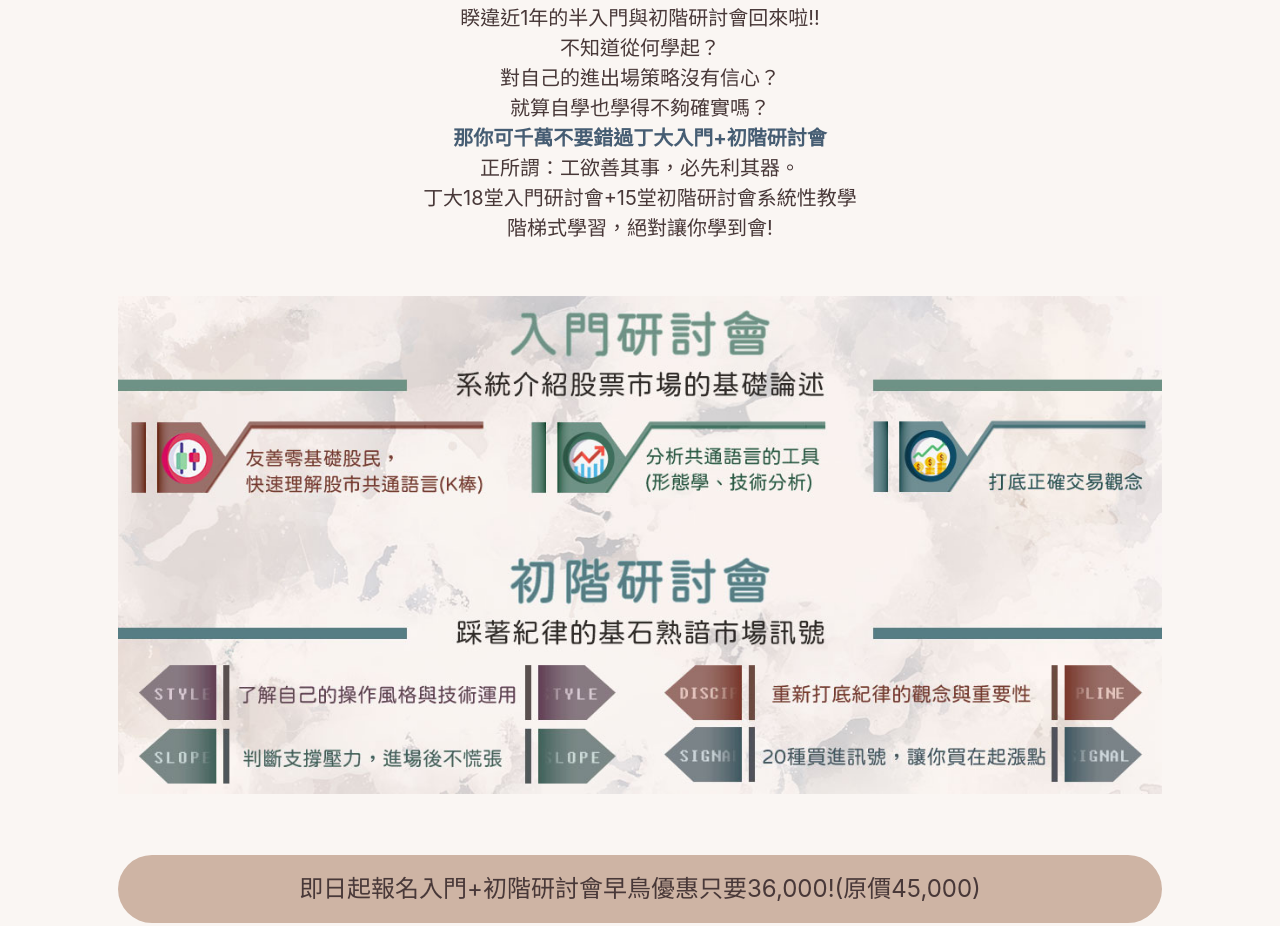
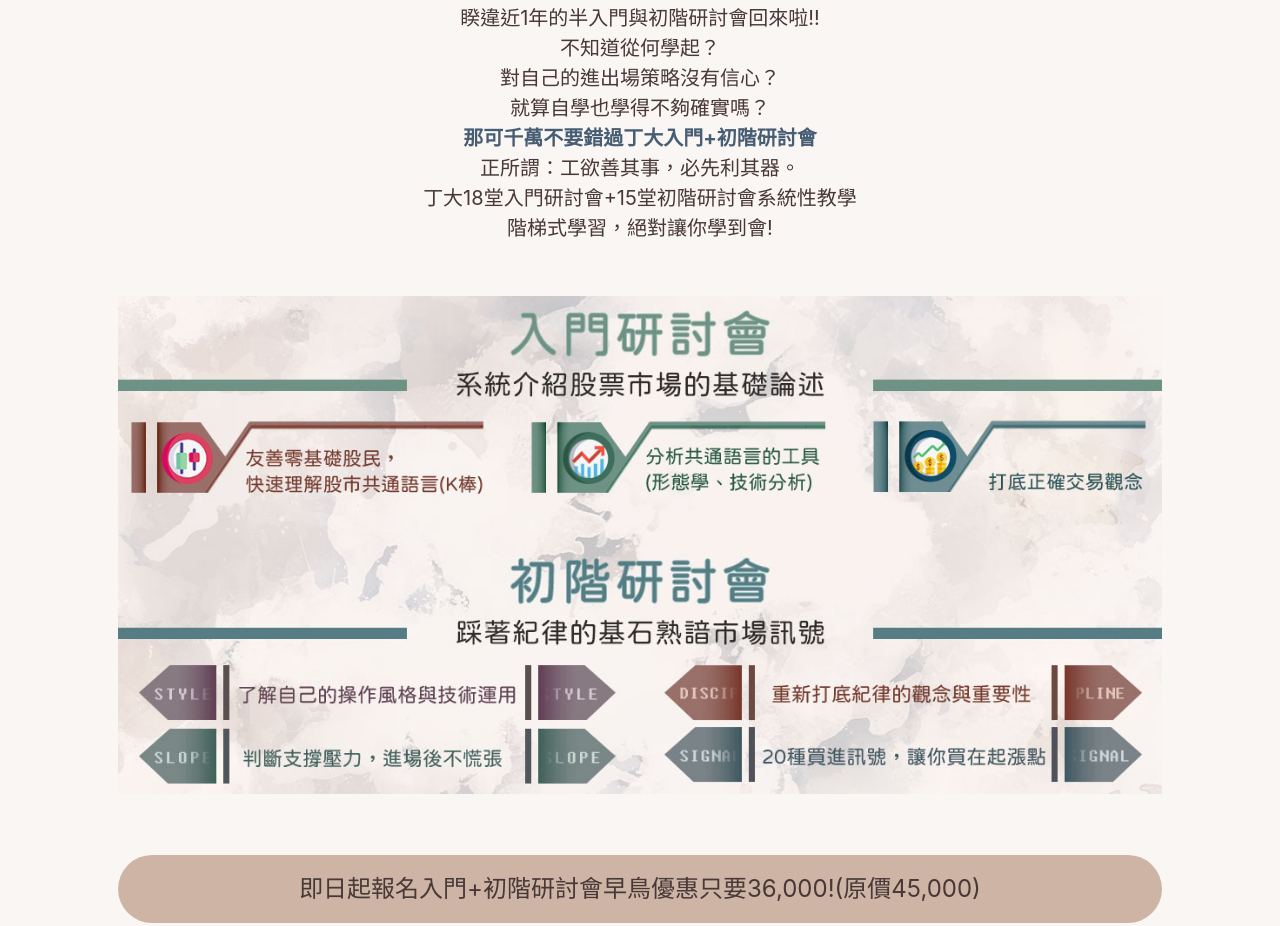
Before and after one commit to ding-stock/ding, a website: page index.html in a window 1280 px wide. Shown: the part 1057-1983 px from the top of the page. Drawn offline with nearby package versions, Linux system fonts and the light colour scheme; a web font is replaced by a local one.

Commit message:
fix text

```diff
--- a/index.html
+++ b/index.html
@@ -60,7 +60,7 @@
                 不知道從何學起？<br>
                 對自己的進出場策略沒有信心？<br>
                 就算自學也學得不夠確實嗎？<br>
-                <sapn class="text-info fw-bolder text-nowrap">那你可千萬不要錯過丁大入門+初階研討會</sapn>
+                <sapn class="text-info fw-bolder">那可千萬不要錯過丁大入門+初階研討會</sapn>
                 <br>
                 正所謂：工欲善其事，必先利其器。<br>
                 丁大18堂入門研討會+15堂初階研討會系統性教學<br>
```
